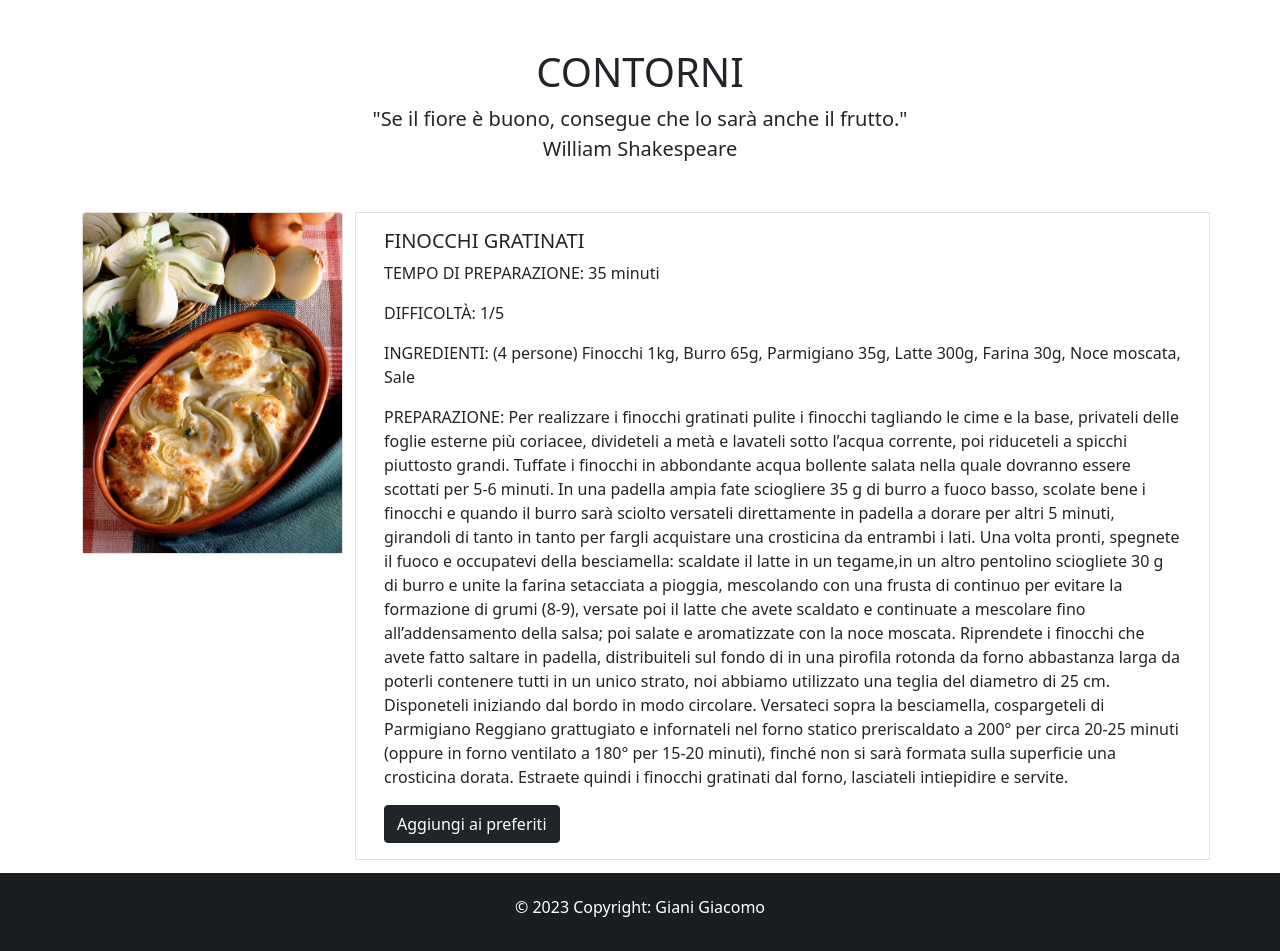
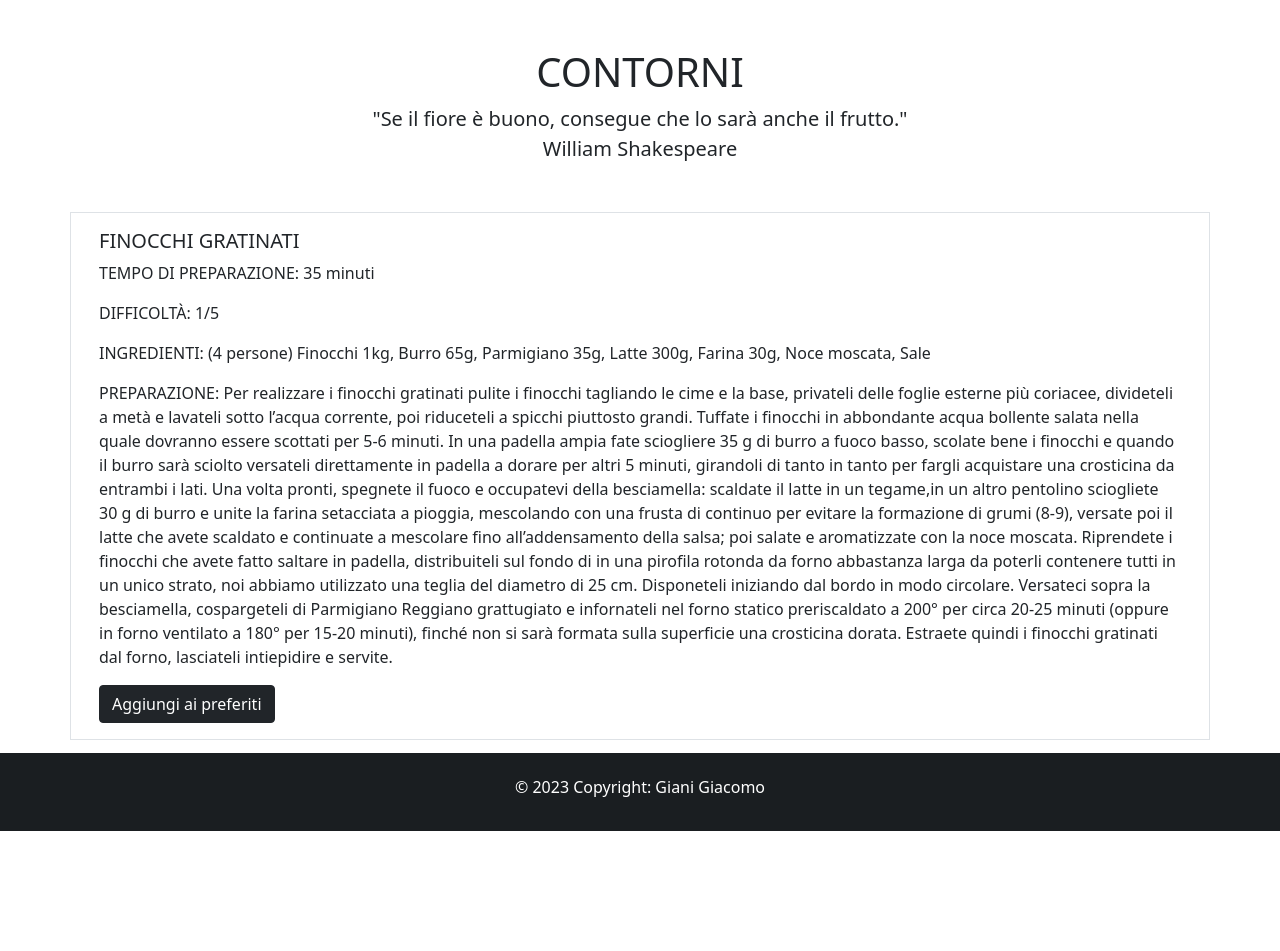
Before and after one commit to GiacomoGiani/DjangoGiacomoGiani, a Django app: page /home/accesso/contorni in a window 1280 px wide. Shown: the part 56-1007 px from the top of the page. After the commit the page ends 887 px from the top, so only its background shows below. Run offline with Django 4.2, Linux system fonts and the light colour scheme; data comes from the database, SQL or seed files in the repository.

Commit message:
Update contorni_a.html

```diff
--- a/ricette/templates/ricette/contorni_a.html
+++ b/ricette/templates/ricette/contorni_a.html
@@ -49,12 +49,14 @@
         <div class="row">
             {% for ricetta in ricette %}
                 {% if ricetta.categoria == "Contorni"  %}
+                <!--
                 <div class="col-lg-3">
                     <div class="card" style="width: 100%;">
                         <img src="{{ ricetta.immagine.url }}" class="card-img-top" alt="..." style="height: 340px;">
                     </div>
                 </div>
-                <div class="col-lg-9 border border-orange">
+            -->
+                <div class="col-lg-12 border border-orange">
                     <div class="card-body">
                         <h5 class="card-title"><span style="text-transform: uppercase;">{{ ricetta.nome }}</span></h5>
                         <p class="card-text"><span style="text-transform: uppercase;">Tempo di Preparazione:</span> {{ ricetta.tempo }} minuti</p>
```
